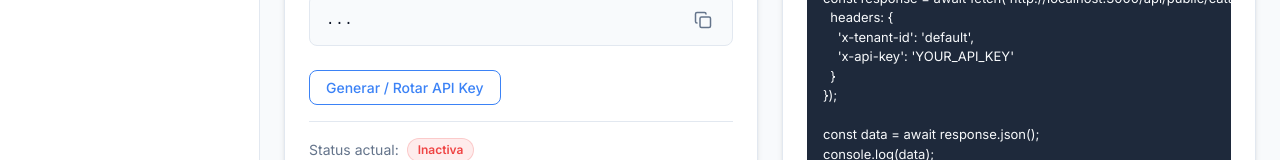
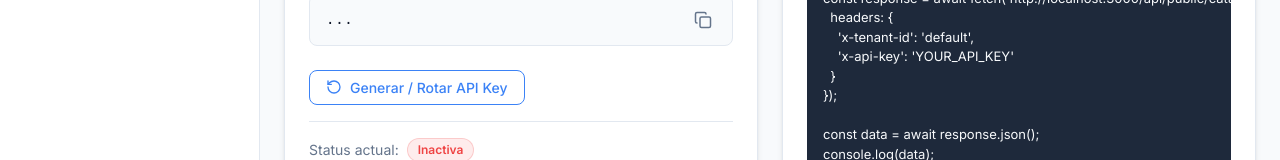
Before and after one commit to estebanpognante/StoaWebAppIA, a Next.js app: page /api-settings in a window 1280 px wide. Shown: the part 345-505 px from the top of the page. Built offline with nearby package versions, Linux system fonts and the light colour scheme; no server answers; the database is empty; sample sign-in values are in the browser's storage.

Commit message:
Segundo4

```diff
--- a/src/app/(admin)/api-settings/page.tsx
+++ b/src/app/(admin)/api-settings/page.tsx
@@ -105,8 +105,8 @@ console.log(data);
             </div>
 
             <div className={styles.actions} style={{ marginTop: '1rem' }}>
-              <Button onClick={rotateKey} variant="outline" isLoading={isRotating} icon={<RotateCcw size={16} />}>
-                Generar / Rotar API Key
+              <Button onClick={rotateKey} variant="outline" isLoading={isRotating} style={{ display: 'flex', gap: '0.5rem', alignItems: 'center', justifyContent: 'center' }}>
+                <RotateCcw size={16} /> Generar / Rotar API Key
               </Button>
             </div>
             <div className={styles.statusBox} style={{ marginTop: '1rem' }}>
```
